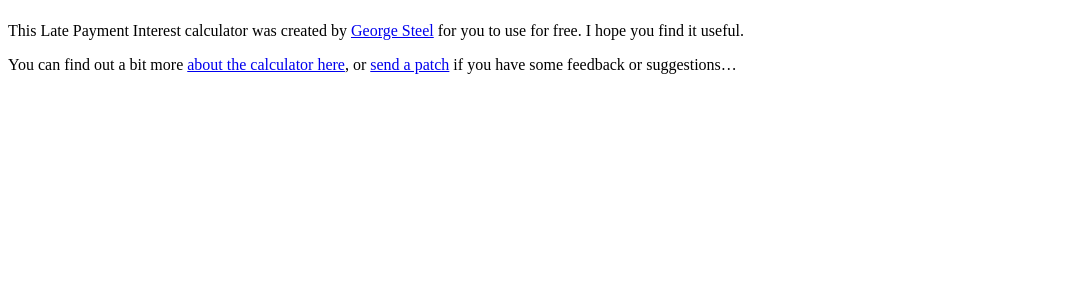
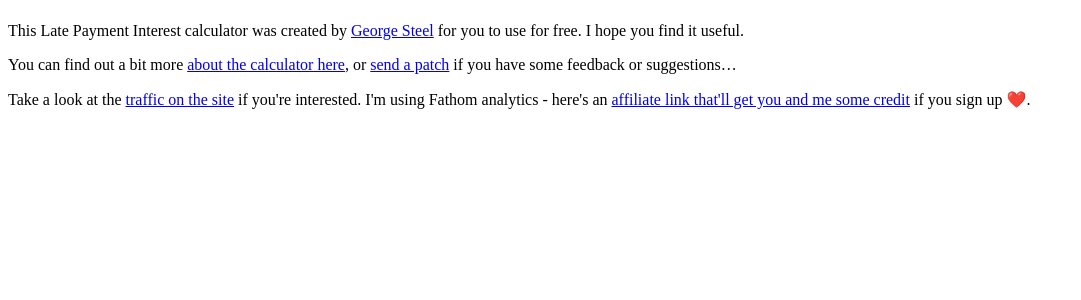
Before and after one commit to gsteel/dont-pay-late, a PHP site: template templates/layout/layout.phtml in a window 1280 px wide. Shown: the part 59-359 px from the top of the page, without its empty margins (0-1081 px from the left). Run offline with PHP 8.4, Linux system fonts and the light colour scheme; the template is opened without the code that fills it, so the values that code supplies are empty; some libraries are stand-ins or nearby versions.

Commit message:
Add fathom analytics
This patch also tracks each calculation as an event.

Hit up the referral URL

```diff
--- a/templates/layout/layout.phtml
+++ b/templates/layout/layout.phtml
@@ -12,7 +12,6 @@ $copyrightYear = sprintf('%d-%d', $copyrightYear, date('Y'));
 $copyrightString = sprintf($copyrightFormat, $copyrightYear);
 
 $this->headLink()->prependStylesheet($this->asset('sitewide-css'));
-//$this->inlineScript()->appendFile($this->asset('sitewide-js'));
 
 $this->headMeta()->getContainer()->setIndent("\t")->setSeparator("\n");
 $this->headLink()->getContainer()->setIndent("\t")->setSeparator("\n");
@@ -37,7 +36,7 @@ $this->headLink()->getContainer()->setIndent("\t")->setSeparator("\n");
     <meta name="msapplication-TileColor" content="#da532c">
     <meta name="theme-color" content="#ffffff">
     <?= $this->headStyle() ?>
-    <script defer data-domain='dontpaylate.uk' src='https://plausible.io/js/script.js'></script>
+    <script src='https://cdn.usefathom.com/script.js' data-site='OMZHWPTI' defer></script>
 </head>
 <body>
     <header id="site-header">
@@ -59,6 +58,8 @@ $this->headLink()->getContainer()->setIndent("\t")->setSeparator("\n");
                     href="https://github.com/gsteel/dont-pay-late">send a patch</a> if you have some feedback
                 or suggestions…</p>
             <p><?php echo $this->escapeHtml($copyrightString); ?></p>
+            <p>Take a look at the <a href='https://app.usefathom.com/share/omzhwpti/don%27t+pay+late+💰'>traffic on the site</a> if you're interested. I'm using Fathom analytics - here's an <a
+                        href='https://usefathom.com/ref/CLUWHM'>affiliate link that'll get you and me some credit</a> if you sign up ❤️.</p>
         </div>
     </footer>
 </body>
--- a/templates/pages/home.phtml
+++ b/templates/pages/home.phtml
@@ -201,6 +201,9 @@ $initialDate = new DateTimeImmutable('-30 days');
                     });
                 }
                 showResult();
+                if (typeof window.fathom === 'object') {
+                    fathom.trackGoal('OAVVIVWR', 0);
+                }
             }).catch(rejectResponse);
         }
     });
```
